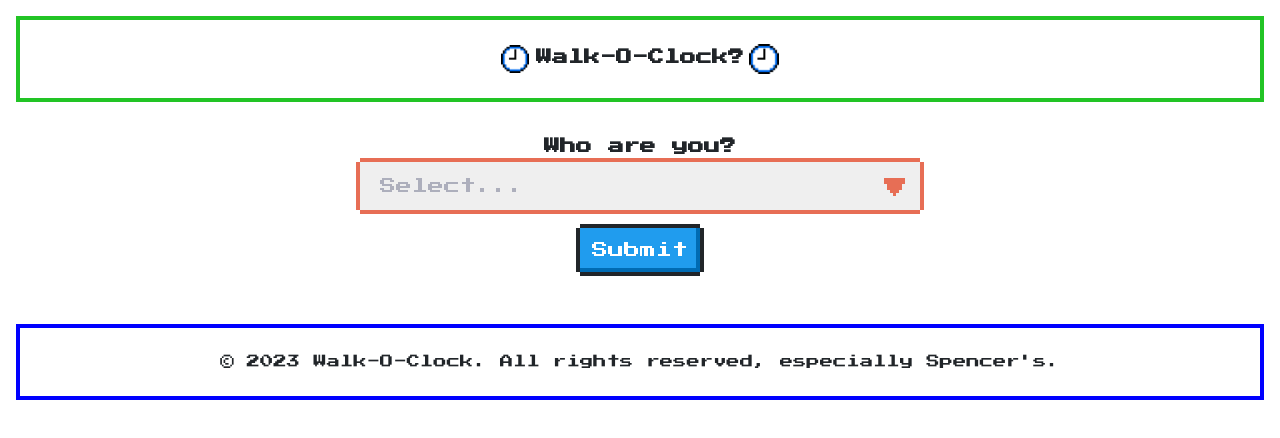
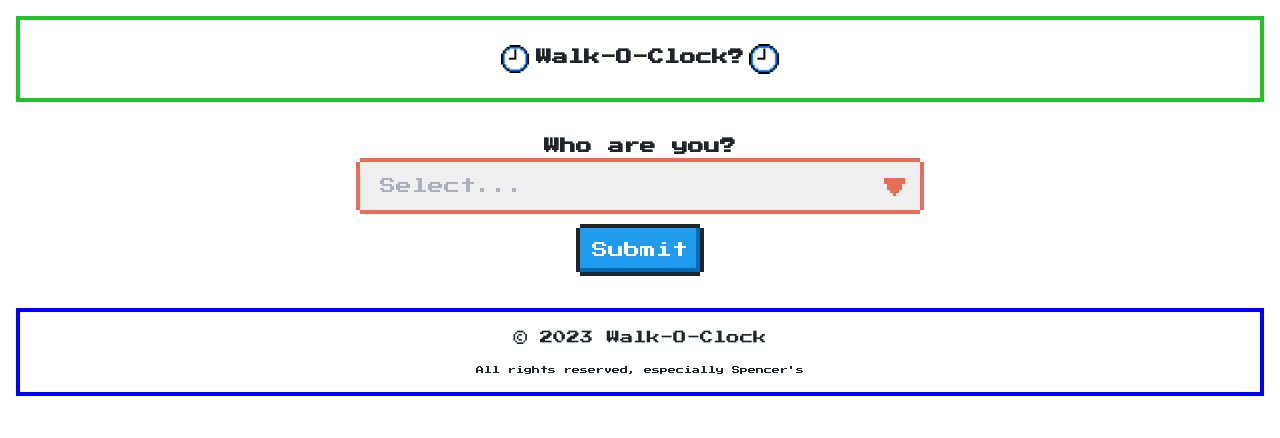
Before and after one commit to bash7325/walk-o-clock, an Angular app: page / in a window 1280 px wide. Shown: the top 438 px of the page. Built offline with nearby package versions, Linux system fonts and the light colour scheme.

Commit message:
styling update

```diff
--- a/src/app/app.component.html
+++ b/src/app/app.component.html
@@ -51,6 +51,7 @@
     <p id="walk-recommendation"><span>{{ recommendation }}</span><img id="walk-icon" src="{{ walkIcon }}" alt="Walk Icon"></p>
   </section>
 </main>
-<footer>
-  <p class="nes-container" id="footer">&copy; 2023 Walk-O-Clock. All rights reserved, especially Spencer's.</p>
+<footer class="nes-container" id="footer">
+  <p >&copy; 2023 Walk-O-Clock</p>
+  <p id="especially-spencer"> All rights reserved, especially Spencer's</p>
 </footer>
--- a/src/styles.css
+++ b/src/styles.css
@@ -77,6 +77,9 @@ button {
 
 #footer {
   border-color: blue;
+  text-align: center;
+  padding: 1rem;
+  margin: 1rem;
 }
 
 #corey-mug {
@@ -122,13 +125,6 @@ button {
   }
 }
 
-
-footer {
-    text-align: center;
-    padding: 1rem;
-    margin-top: 1rem;
-}
-
 .button-container {
     text-align: center;
     padding-top: 5px;
@@ -140,6 +136,10 @@ footer {
   align-items: center;
 }
 
+#especially-spencer {
+  font-size: .5rem;
+}
+
 #clock1 {
   width: 35px;
   padding-right: 7px;
@@ -148,6 +148,26 @@ footer {
 #clock2 {
   width: 35px;
   padding-left: 5px;
+}
+
+.modal-wrapper {
+  position: fixed;
+  top: 0;
+  left: 0;
+  width: 100%;
+  height: 100%;
+  background-color: rgba(0, 0, 0, 0.5);
+  display: flex;
+  justify-content: center;
+  align-items: center;
+  z-index: 9999;
+}
+
+.modal {
+  background-color: #fff;
+  padding: 20px;
+  border-radius: 10px;
+  box-shadow: 0 2px 8px rgba(0, 0, 0, 0.25);
 }
 
 
@@ -186,23 +206,3 @@ footer {
     flex-basis: 100%;
   }
 }
-
-.modal-wrapper {
-  position: fixed;
-  top: 0;
-  left: 0;
-  width: 100%;
-  height: 100%;
-  background-color: rgba(0, 0, 0, 0.5);
-  display: flex;
-  justify-content: center;
-  align-items: center;
-  z-index: 9999;
-}
-
-.modal {
-  background-color: #fff;
-  padding: 20px;
-  border-radius: 10px;
-  box-shadow: 0 2px 8px rgba(0, 0, 0, 0.25);
-}
```
